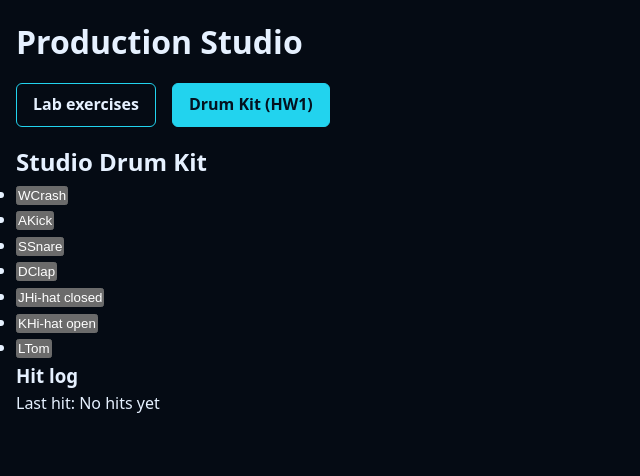
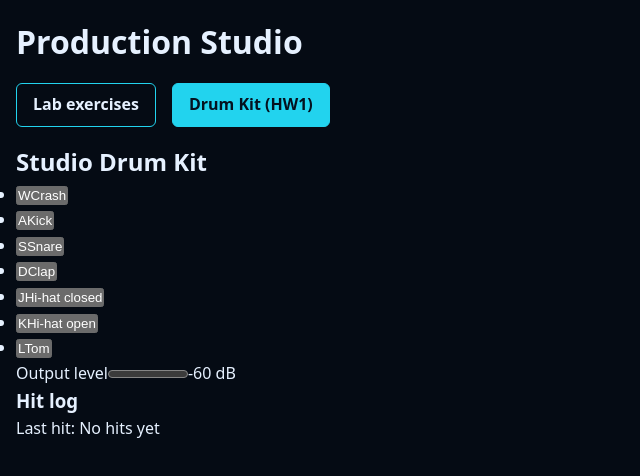
Before and after one commit to nguyenntkpvnm21/24521198_NguyenThaiKhanhNguyen_LAB3, a React (Vite) app: page / in a window 1280 px wide. Both pictures are taken after a click on the button "Drum Kit (HW1)". Shown: the top 476 px of the page, without its empty margins (0-640 px from the left). Built offline with nearby package versions, Linux system fonts and the light colour scheme.

Commit message:
feat(hw1): add decibel meter

```diff
--- a/src/homeworks/DrumMachine/DrumMachine.jsx
+++ b/src/homeworks/DrumMachine/DrumMachine.jsx
@@ -2,7 +2,7 @@ import { useCallback, useEffect, useId, useRef, useState } from 'react';
 import { DrumPad } from './DrumPad.jsx';
 import { useDrumKeyboard } from './useDrumKeyboard.js';
 import { DRUM_PADS, PAD_BY_CODE } from './drumPads.js';
-import { createDrumSynth } from './drumSynth.js';
+import { createDrumSynth, LEVEL_FLOOR_DB } from './drumSynth.js';
 import styles from './DrumMachine.module.css';
 
 const MAX_HITS = 8;
@@ -11,6 +11,9 @@ const PAD_BY_ID = new Map(DRUM_PADS.map((pad) => [pad.id, pad]));
 export function DrumMachine() {
   const headingId = useId();
   const synthRef = useRef(null);
+    const meterId = useId();
+  const meterRef = useRef(null);
+  const levelTextRef = useRef(null);
   const [activePadIds, setActivePadIds] = useState([]);
   const [hits, setHits] = useState([]);
 
@@ -20,6 +23,20 @@ export function DrumMachine() {
       synthRef.current?.dispose();
       synthRef.current = null;
     };
+  }, []);
+
+    useEffect(() => {
+    let frameId = 0;
+    const draw = () => {
+      const db = synthRef.current?.getLevelDb() ?? LEVEL_FLOOR_DB;
+      if (meterRef.current) meterRef.current.value = db;
+      if (levelTextRef.current) {
+        levelTextRef.current.textContent = `${Math.round(db)} dB`;
+      }
+      frameId = window.requestAnimationFrame(draw);
+    };
+    frameId = window.requestAnimationFrame(draw);
+    return () => window.cancelAnimationFrame(frameId);
   }, []);
 
   const handlePress = useCallback((padId) => {
@@ -60,6 +77,21 @@ export function DrumMachine() {
           </li>
         ))}
       </ul>
+        <p className={styles.meterGroup}>
+        <label htmlFor={meterId}>Output level</label>
+        <meter
+          id={meterId}
+          ref={meterRef}
+          className={styles.meter}
+          min={LEVEL_FLOOR_DB}
+          max={0}
+          low={-30}
+          high={-12}
+          optimum={-30}
+          value={LEVEL_FLOOR_DB}
+        />
+        <span ref={levelTextRef} />
+      </p>
       <section className={styles.log} aria-labelledby={`${headingId}-log`}>
         <h3 id={`${headingId}-log`}>Hit log</h3>
         <output aria-live="polite" aria-atomic="true">
```
